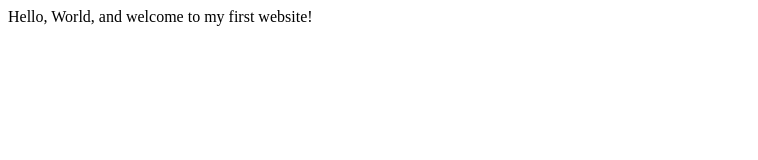
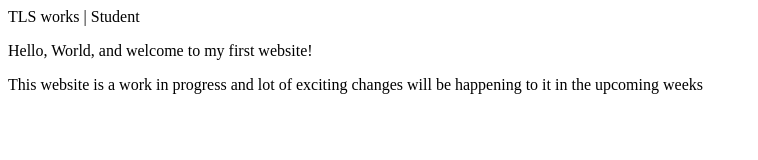
Before and after one commit to singhtancwu/singhtan.github.io, a plain HTML site: page index.html in a window 1280 px wide. Shown: the whole page, without its empty margins (0-758 px from the left). Drawn offline with Linux system fonts and the light colour scheme.

Commit message:
Update index.html
Added an author's identity and brief paragraph.

```diff
--- a/index.html
+++ b/index.html
@@ -3,9 +3,12 @@
     <head>
         <meta charset="utf-8">
         <meta name="viewport" content="width=device-width, initial-scale=1.0">
-        <title>My First Website</title>
+        <meta name="author" content="Tanishk Singh"
+        <title>TLS works | Student</title>
     </head>
     <body>
-       Hello, World, and welcome to my first website!
+       <p>Hello, World, and welcome to my first website!</p>
+       <p>This website is a work in progress and lot of exciting changes will be happening
+        to it in the upcoming weeks</p>
     </body>
 </html>
```
